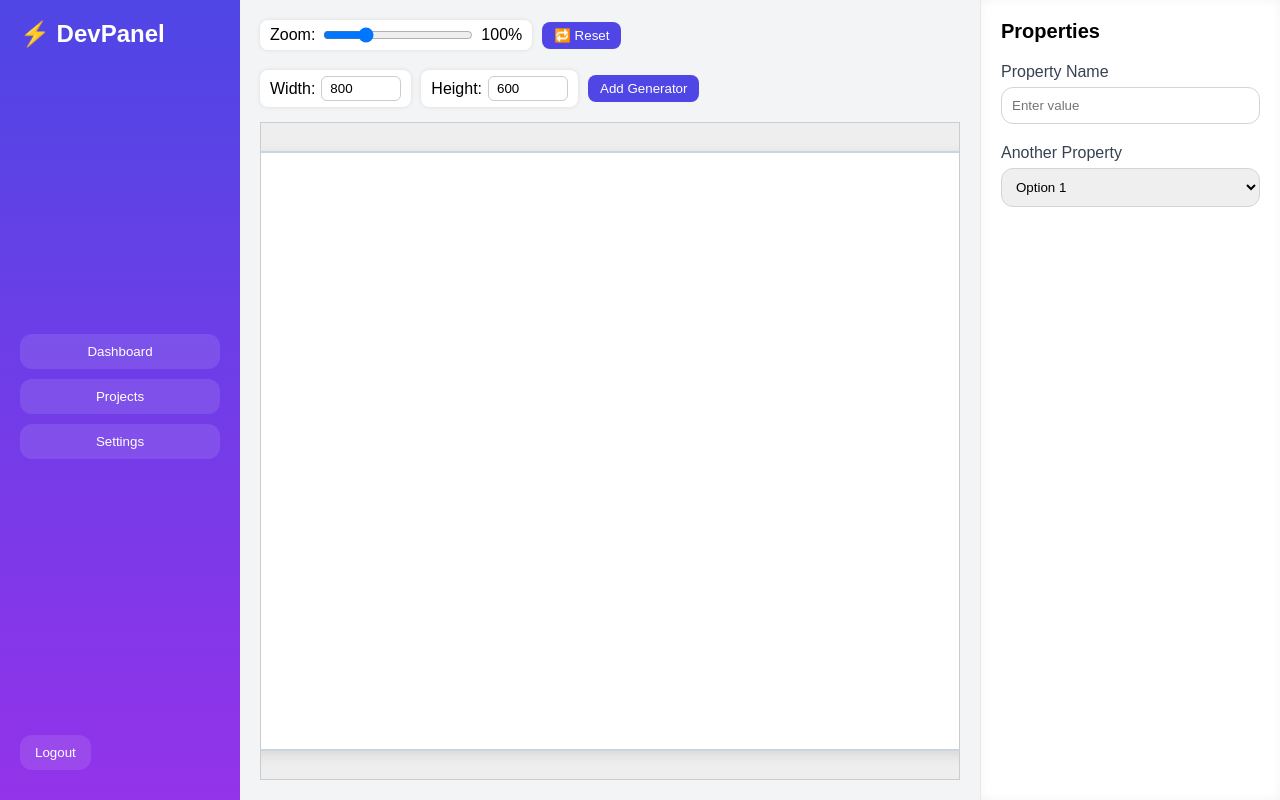
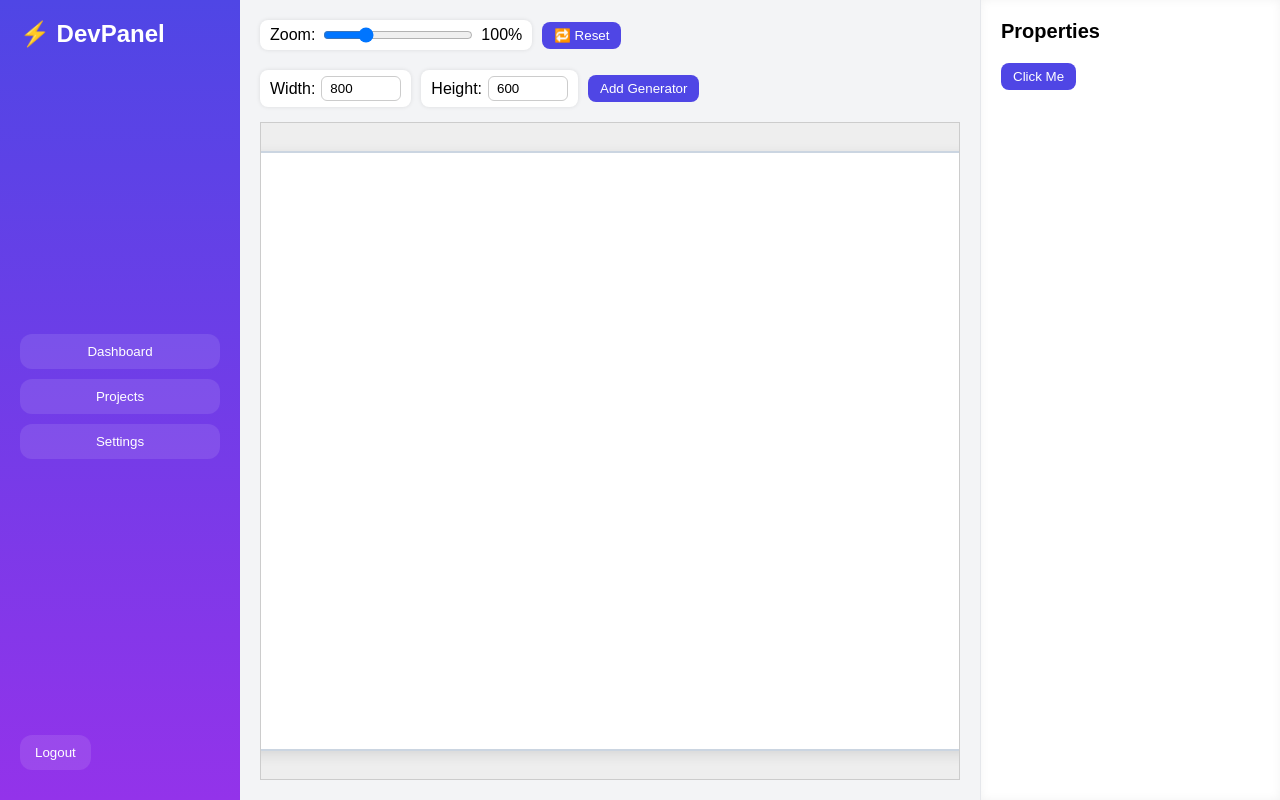
Before and after one commit to Eshan-Jogwar/website-creator-ai, a React (Vite) app: page / in a window 1280 px wide. Built offline with nearby package versions, Linux system fonts and the light colour scheme.

Commit message:
properties panel completed and switching between generators is working

```diff
--- a/src/PropertiesPanel.jsx
+++ b/src/PropertiesPanel.jsx
@@ -1,19 +1,67 @@
+import { useState, useEffect } from "react";
 import "./Layout.css";
+import useGeneratorStore from "./useGeneratorStore";
+
+const PropertyElement = ({ label, value, onChange }) => {
+  return (
+    <div className="formGroup">
+      <label>{label}</label>
+      <input
+        type="text"
+        value={value}
+        onChange={(e) => onChange(label, e.target.value)}
+      />
+    </div>
+  );
+};
+
 const PropertiesPanel = () => {
+  const {
+    getGeneratorProperties,
+    setGeneratorProperties,
+    SelectedGeneratorId,
+  } = useGeneratorStore();
+
+  const [generatorProperties, setGeneratorPropsLocal] = useState({});
+
+  useEffect(() => {
+    if (SelectedGeneratorId) {
+      const props = getGeneratorProperties(SelectedGeneratorId);
+      setGeneratorPropsLocal({ ...props }); // create a copy for local editing
+    }
+  }, [SelectedGeneratorId, getGeneratorProperties]);
+
+  const handleChange = (key, newValue) => {
+    setGeneratorPropsLocal((prev) => ({
+      ...prev,
+      [key]: newValue,
+    }));
+    setGeneratorProperties(SelectedGeneratorId, key, newValue);
+  };
+
   return (
     <aside className="propertiesPanel">
       <h3>Properties</h3>
-      <div className="formGroup">
-        <label>Property Name</label>
-        <input type="text" placeholder="Enter value" />
-      </div>
-      <div className="formGroup">
-        <label>Another Property</label>
-        <select>
-          <option>Option 1</option>
-          <option>Option 2</option>
-        </select>
-      </div>
+      {Object.entries(generatorProperties).map(([key, value]) => (
+        <PropertyElement
+          key={key}
+          label={key}
+          value={value}
+          onChange={handleChange}
+        />
+      ))}
+      <button
+        style={{
+          padding: "6px 12px",
+          borderRadius: "8px",
+          background: "#4f46e5",
+          color: "white",
+          border: "none",
+          cursor: "pointer",
+        }}
+      >
+        Click Me
+      </button>
     </aside>
   );
 };
--- a/src/useGeneratorStore.jsx
+++ b/src/useGeneratorStore.jsx
@@ -9,10 +9,10 @@ const useGeneratorStore = create((set) => ({
   addGenerators: () =>
     set((state) => {
       const Id = uuidv4();
-      Generators[Id] = <Generator />;
+      Generators[Id] = <Generator _generatorId={Id} />;
       GeneratorProperties[Id] = {
         aiPrompt: "",
-        code: "",
+        name: `Generator`,
       };
       return { GeneratorID: [...state.GeneratorID, Id] };
     }),
@@ -20,6 +20,19 @@ const useGeneratorStore = create((set) => ({
   getGenerator: (Id) => {
     return Generators[Id];
   },
+  getGeneratorProperties: (Id) => {
+    return GeneratorProperties[Id];
+  },
+  getGeneratorName: (Id) => {
+    return GeneratorProperties[Id].name;
+  },
+  setGeneratorProperties: (Id, property, value) => {
+    GeneratorProperties[Id][property.toString()] = value;
+  },
+  setGeneratorSelected: (Id) =>
+    set((state) => {
+      return { SelectedGeneratorId: Id };
+    }),
 }));
 
 export default useGeneratorStore;
```
Also changed, not shown: src/GeneratorElement.jsx (+26 -31 lines).
